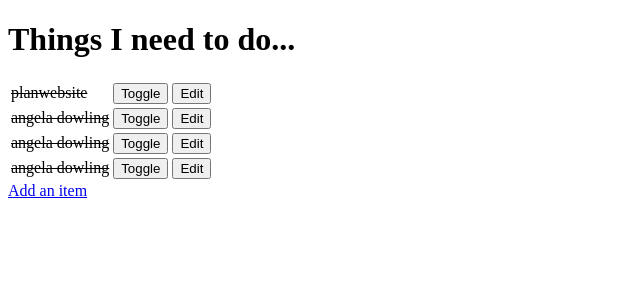
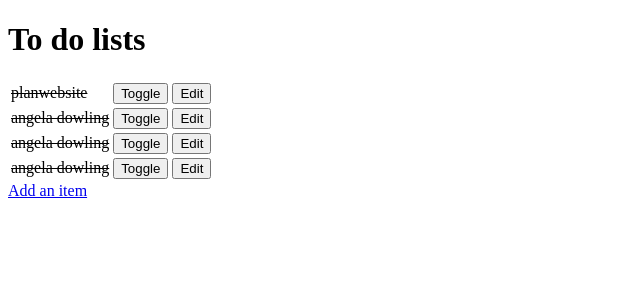
Before and after one commit to angela80/djangotoodoo, a Django app: page / in a window 1280 px wide. Shown: the top 300 px of the page, without its empty margins (0-640 px from the left). Run offline with Django 3.2, Linux system fonts and the light colour scheme; data comes from the database, SQL or seed files in the repository.

Commit message:
todo/templates/todo_list.html

```diff
--- a/todo/templates/todo_list.html
+++ b/todo/templates/todo_list.html
@@ -7,7 +7,7 @@
         <title>Document</title>
     </head>
     <body>
-        <h1>Things I need to do...</h1>
+        <h1>To  do lists</h1>
 
         <table>
 
```
